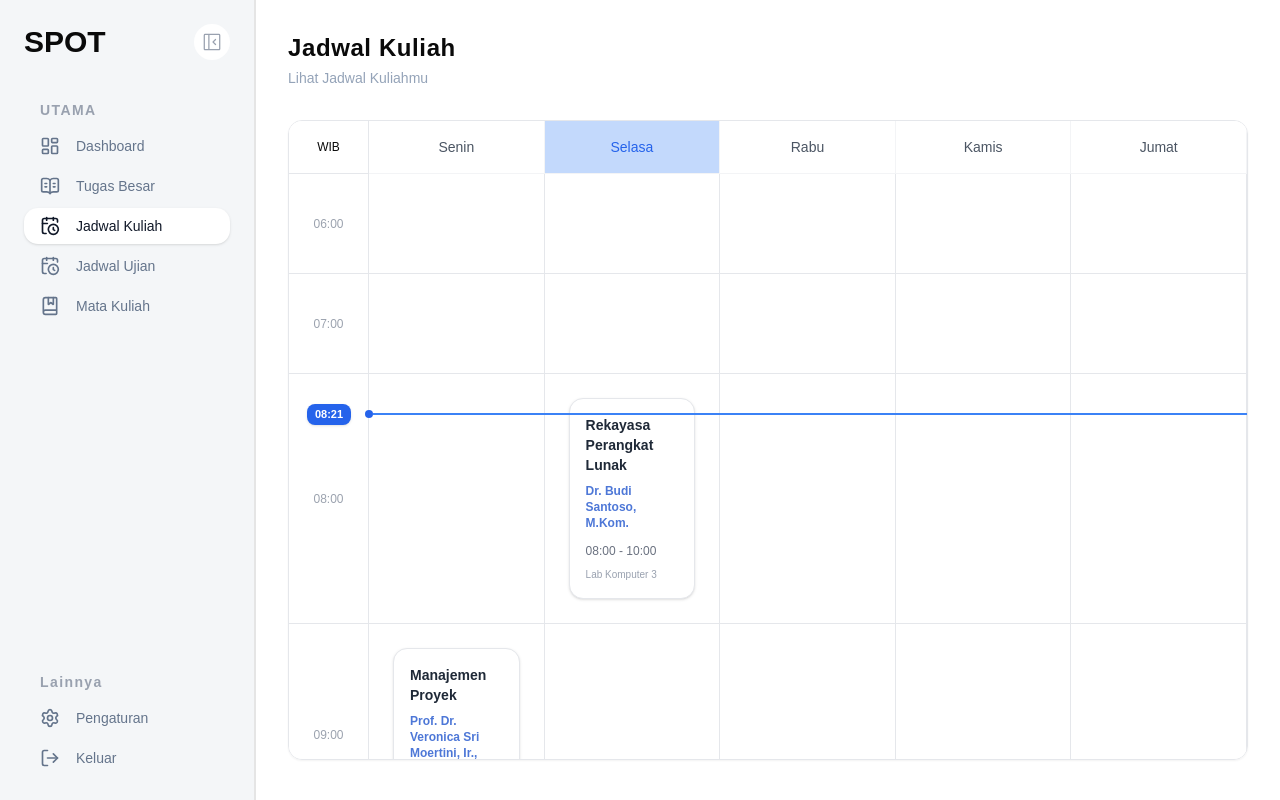
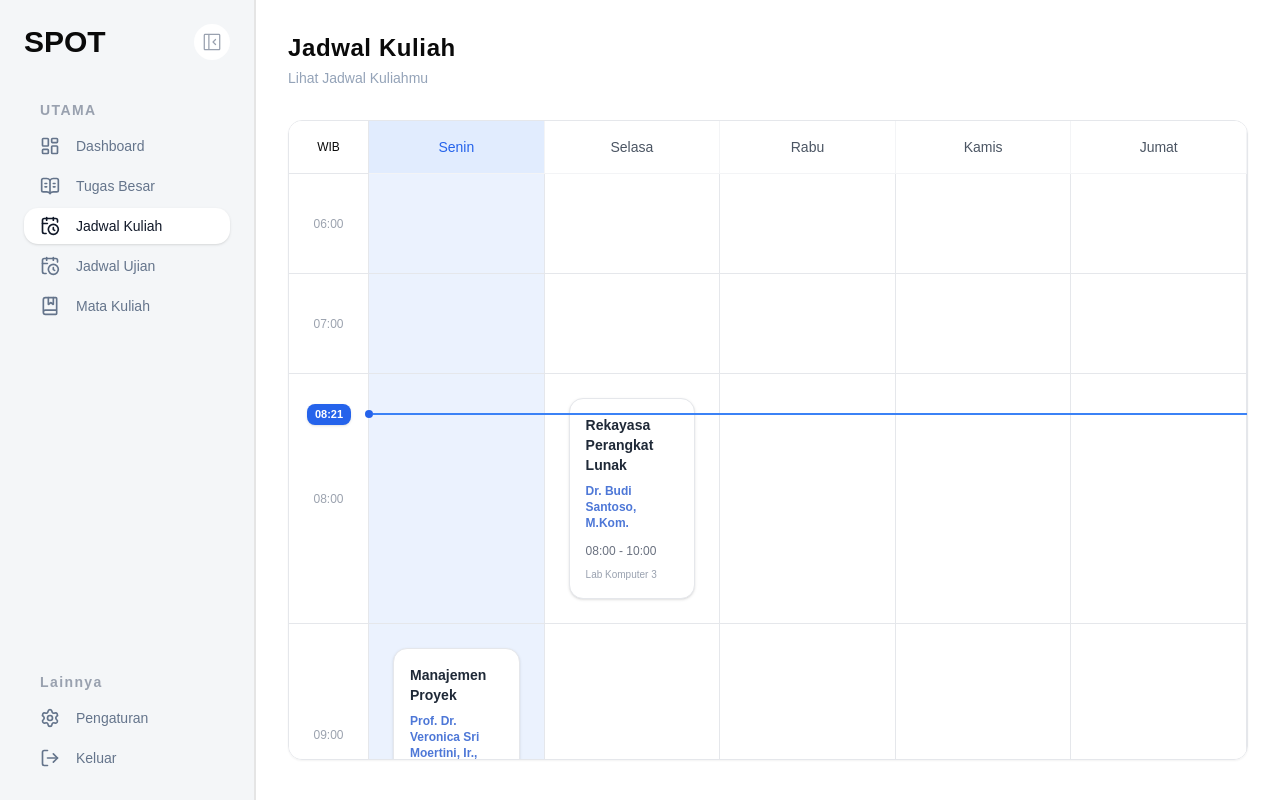
Before and after one commit to SPOT-RPL/spot-frontend, a React (Vite) app: page /mahasiswa/JadwalKuliah in a window 1280 px wide. Built offline with nearby package versions, Linux system fonts and the light colour scheme.

Commit message:
fix: color for highlight in calendar

```diff
--- a/src/components/calendar/Kalender.tsx
+++ b/src/components/calendar/Kalender.tsx
@@ -55,8 +55,9 @@ export function Kalender(){
     const timeString=`${String(currentHours).padStart(2, "0")}:${String(currentMinutes).padStart(2, "0")}`;
     const isWithinHours = currentHours >= startHour && currentHours <= 18;
     const timeTopPosition = headerHeight + (currentHours - startHour + currentMinutes / 60) * rowHeight;
-    const days=["Senin", "Selasa", "Rabu", "Kamis", "Jumat"]
-    const todayDay=days[new Date().getDay()]
+    const days = ["Senin", "Selasa", "Rabu", "Kamis", "Jumat"];
+    const fullWeek=["Minggu", "Senin", "Selasa", "Rabu", "Kamis", "Jumat", "Sabtu"]
+    const todayDay = fullWeek[now.getDay()];
 
         return (
         <div className="relative w-full max-h-[80vh] overflow-y-auto border border-[#E5E7EB] rounded-xl bg-white shadow-xs">
@@ -74,7 +75,7 @@ export function Kalender(){
                 {days.map((day) => {
                         const isToday=day===todayDay
                             return(
-                                <div key={day} className={`sticky top-0 z-10 flex flex-col gap-4 border-r border-b last:border-r-0 border-[#F3F4F6] ${isToday? "bg-[#3B82F6]/30 text-[#2563EB]":"bg-white text-[#4B5563]"}`}>
+                                <div key={day} className={`sticky top-0 z-10 flex flex-col gap-4 border-r border-b last:border-r-0 border-[#F3F4F6] ${isToday? "bg-[#3B82F6]/15 text-[#2563EB]":"bg-white text-[#4B5563]"}`}>
                                     <div className="text-center font-medium text-sm  py-4">{day}</div>
                                 </div>
                             )
@@ -88,8 +89,9 @@ export function Kalender(){
                         </div>
                         {days.map((day) => {
                             const scheduleToday=DUMMY_JADWAL.find((item)=> item.day===day && item.startTime.slice(0,2)===hour.slice(0,2))
+                            const isToday=day===todayDay
                                 return(
-                                    <div key={`${day}-${hour}`} className="min-h-[100px] border-r border-b last:border-r-0 border-[#E5E7EB] justify-center flex flex-col gap-3 p-6">
+                                    <div key={`${day}-${hour}`} className={`min-h-[100px] border-r border-b last:border-r-0 border-[#E5E7EB] justify-center flex flex-col gap-3 p-6 ${isToday?"bg-[#3B82F6]/10":"bg-white"}`}>
                                         {scheduleToday &&(
                                             <div className="flex flex-col gap-2 bg-white rounded-xl p-4 border border-[#E5E7EB] shadow-sm hover:shadow-md transition ">
                                                 <h3 className="font-bold text-sm text-[#1F2937] ">{scheduleToday.title}</h3>
```
